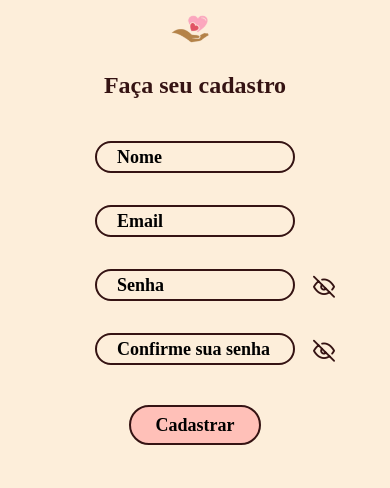
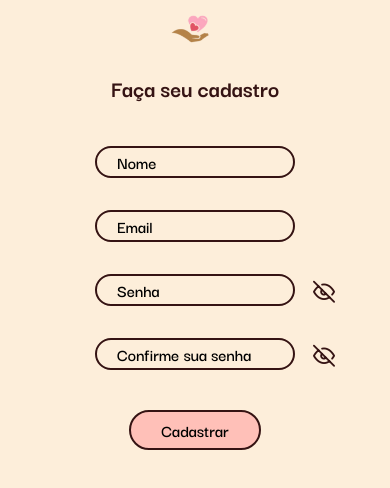
Before and after one commit to Tudo-De-Doacao/TudoDeDoacao, a React Native app: screen /Login in a window 390 px wide. Shown: the top 488 px of the page. Built offline with nearby package versions, Linux system fonts and the light colour scheme.

Commit message:
feat: add controled inputs & register function added to login page

```diff
--- a/App.js
+++ b/App.js
@@ -3,6 +3,7 @@
 import { NavigationContainer } from '@react-navigation/native';
 import { createBottomTabNavigator } from '@react-navigation/bottom-tabs';
 import { createNativeStackNavigator } from '@react-navigation/native-stack';
+import {useFonts } from 'expo-font'
 import { Text } from 'react-native';
 
 
@@ -82,10 +83,16 @@ function TabsNav() {
 
 
 export default function App() {
+  const [fontsLoaded] = useFonts({
+  'DGrotesque': require('./assets/GrotesqueFont.ttf'),
+});
+
+  if (!fontsLoaded) return null;
+
   return (
     <NavigationContainer>
      <Stack.Navigator screenOptions={{ headerShown: false }}>
-        <Stack.Screen name="Login" component={LoginScreen} />
+        <Stack.Screen  name="Login" component={LoginScreen} />
         <Stack.Screen name="Tabs" component={TabsNav} />
 
       </Stack.Navigator>
--- a/app.json
+++ b/app.json
@@ -1,7 +1,7 @@
 {
   "expo": {
     "name": "tudodedoacao",
-    "slug": "snack-37bfecda-bf0d-41dc-8fb4-a1d1c9bb3b59",
+    "slug": "snack-412c1f38-cdc3-4d0e-ad99-c14480d9a724",
     "version": "1.0.0",
     "orientation": "portrait",
     "icon": "./assets/icon.png",
--- a/components/NavButton.js
+++ b/components/FilterBtn.js
@@ -5,7 +5,7 @@ import styles from '../styles/index';
 import typog from '../styles/type';
 
 
-export default function NavButton({route, text}) {
+export default function FilterBtn({route, text}) {
 
   const navigation = useNavigation();
 
@@ -16,7 +16,7 @@ export default function NavButton({route, text}) {
     console.log("Navegando para:", route);
     navigation.navigate(route);
   }}
-   style = {styles.navBtn}
+   style = {styles.filterBtn}
    >
    <View style={styles.bodyBtnBottom}>
    <Text style={typog.txtNavBtn}>
--- a/components/Input.js
+++ b/components/Input.js
@@ -5,8 +5,9 @@ import { useState } from 'react';
 import styles from '../styles/index';
 import colors from '../styles/color';
 
-function Password ({secure, ph, autoComplete}) {
-   const [secureMode, setSecureMode] = useState(true)
+function Password ({secure, ph, autoComplete, value, onChangeText}) {
+
+     const [secureMode, setSecureMode] = useState(true)
 
   if (!secure)
   {
@@ -15,8 +16,10 @@ function Password ({secure, ph, autoComplete}) {
          <TextInput
         placeholder = {ph}
         autoComplete = {autoComplete}
+        onChangeText = {onChangeText}
+        value = {value}
+        maxLength = {32}
         autoCapitalize = "sentences"
-        maxLength = {32}
         style = {{...styles.inputComponent,
         fontFamily: 'DGrotesque',
         fontWeight: 600,
@@ -32,6 +35,8 @@ function Password ({secure, ph, autoComplete}) {
         placeholder = {ph}
         secureTextEntry = {secureMode ? true : false}
         autoComplete = {autoComplete}
+        onChangeText = {onChangeText}
+        value = {value}
         autoCapitalize = "sentences"
         maxLength = {32}
         style = {{...styles.inputComponent,
@@ -49,9 +54,9 @@ function Password ({secure, ph, autoComplete}) {
 
   )
 }
-export default function Input ({ph, autoComplete, secure}) {
+export default function Input ({ph, autoComplete, value, onChangeText, secure}) {
 
   return (
-      <Password ph = {ph} autoComplete = {autoComplete} secure = {secure} />
+      <Password ph = {ph} value = {value} autoComplete = {autoComplete} secure = {secure} onChangeText={onChangeText} />
   );
 }
--- /dev/null
+++ b/components/RegisterButton.js
@@ -0,0 +1,35 @@
+import { Pressable, Text, View } from 'react-native';
+import { useNavigation } from '@react-navigation/native';
+
+import styles from '../styles/index';
+import typog from '../styles/type';
+
+
+export default function RegisterButton({route, text, onPress}) {
+
+  const navigation = useNavigation();
+
+  return (
+    <>
+    <Pressable
+     onPress={async () => {
+        if (onPress) {
+          const success = await onPress();
+          if (success) {
+            navigation.navigate(route);
+          }
+        } else {
+          navigation.navigate(route);
+        }
+      }}
+   style = {styles.navBtn}
+   >
+   <View style={styles.bodyBtnBottom}>
+   <Text style={typog.txtNavBtn}>
+   {text}
+   </Text>
+   </View>
+   </Pressable>
+   </>
+  );
+}
--- /dev/null
+++ b/services/api.js
@@ -0,0 +1,8 @@
+import axios from 'axios';
+
+const api = axios.create({
+  baseURL: 'http://10.0.2.2:8000/api', // ou IP/ngrok/link hospedado
+  timeout: 5000,
+});
+
+export default api;
--- a/src/pages/home.js
+++ b/src/pages/home.js
@@ -1,6 +1,6 @@
 import { ScrollView, View, FlatList, ImageBackground } from 'react-native';
 
-import H1 from '../../components/H1';
+import FilterBtn from '../../components/FilterBtn';
 import Header from '../../components/Header';
 import Card from '../../components/CardDon';
 
@@ -19,7 +19,10 @@ function HomeScreen() {
       />
       <ScrollView contentContainerStyle={styles.scroll}>
         <View style={styles.bodyPrin}>
-          <H1>Login</H1>
+          <View style={homeButton}>
+            <FilterBtn />
+            <FilterBtn />
+          </View>
          <FlatList
           horizontal
           data={donationCards}
--- a/src/pages/login.js
+++ b/src/pages/login.js
@@ -1,14 +1,38 @@
-import {ScrollView, View, Image, Text } from 'react-native';
-
+import {ScrollView, View, Image, Alert,Text } from 'react-native';
+import { useState } from 'react';
 
 import styles from '../../styles/index';
 import typog from '../../styles/type';
 import colors from '../../styles/color'
+import api from '../../services/api'
+import Input from '../../components/Input'
+import RegisterButton from '../../components/RegisterButton';
 
-import Input from '../../components/Input'
-import NavButton from '../../components/NavButton';
+
 
 function LoginScreen() {
+
+ const [name, setName] = useState('');
+  const [email, setEmail] = useState('');
+   const [password, setPassword] = useState('');
+     const [confirmPassword, setConfirmPassword] = useState('');
+
+   const handleRegister = async () => {
+    try {
+      const response = await api.post('/users', {
+        name,
+        email,
+        password,
+        password_confirmation: password,
+      });
+
+      Alert.alert('Sucesso', 'Usuário cadastrado com sucesso!');
+    } catch (error) {
+      console.log(error.response?.data);
+      Alert.alert('Erro', 'Não foi possível cadastrar.');
+    }
+  };
+
 
 return (
 
@@ -24,25 +48,35 @@ Faça seu cadastro
 <Input
 ph = "Nome"
 autoComplete = "name"
+onChangeText = {setName}
+value = {name}
 />
 <Input
 ph = "Email"
 autoComplete = "email"
+onChangeText = {setEmail}
+value = {email}
 />
 <Input
 ph = "Senha"
 autoComplete = "new-password"
 secure = 'true'
+onChangeText = {setPassword}
+value = {password}
 />
 <Input
 ph = "Confirme sua senha"
 autoComplete = "new-password"
-secure = 'true'/>
+secure = 'true'
+onChangeText = {setConfirmPassword}
+value = {confirmPassword}/>
 </View>
 
-<NavButton
+<RegisterButton
 route = "Tabs"
-text = 'Cadastrar'/>
+text = 'Cadastrar'
+onPress={handleRegister}
+/>
 </View>
 </ScrollView>
 
--- a/styles/index.ts
+++ b/styles/index.ts
@@ -1,38 +1,32 @@
-import {StyleSheet, Dimensions} from 'react-native';
+import { StyleSheet, Dimensions } from 'react-native';
 
-import colors from "./color";
+import colors from './color';
 
 const { width, height } = Dimensions.get('window');
 const CARD_WIDTH = width * 0.61;
-const styles = StyleSheet.create ({
- tabBar:
-  {
+const styles = StyleSheet.create({
+  tabBar: {
     height: 70,
     backgroundColor: colors.background,
     elevation: 10,
     paddingTop: 10,
     position: 'absolute',
   },
- iconTab :
-  {
+  iconTab: {
     padding: 6,
   },
- headerSecure:
- {
+  headerSecure: {
     marginVertical: 10,
     justifyContent: 'center',
     alignItems: 'center',
     flexDirection: 'row',
-
   },
-  loginInput:
- {
-   flex : 1,
+  loginInput: {
+    flex: 1,
     justifyContent: 'center',
     alignItems: 'center',
   },
- headerBar:
- {
+  headerBar: {
     height: 70,
     elevation: 10,
     paddingHorizontal: 14,
@@ -44,8 +38,7 @@ const styles = StyleSheet.create ({
     flexDirection: 'row',
     alignItems: 'flex-end',
   },
- bottomBar:
- {
+  bottomBar: {
     height: 70,
     width: width,
     elevation: 10,
@@ -58,16 +51,14 @@ const styles = StyleSheet.create ({
     flexDirection: 'row',
     alignSelf: 'flex-end',
   },
- inputIcon:
- {
+  inputIcon: {
     right: -40,
     height: 20,
     position: 'absolute',
     flexDirection: 'row',
     alignSelf: 'center',
   },
- iconCont :
-  {
+  iconCont: {
     flex: 1,
     paddingHorizontal: 14,
     marginHorizontal: 8,
@@ -75,8 +66,7 @@ const styles = StyleSheet.create ({
     maxWidth: 32,
     alignSelf: 'center',
   },
-  logo:
-  {
+  logo: {
     flex: 1,
     marginRight: 8,
     marginTop: 6,
@@ -88,8 +78,7 @@ const styles = StyleSheet.create ({
     width: 40,
     alignSelf: 'center',
   },
-  inputComponent:
-  {
+  inputComponent: {
     flex: 1,
     paddingLeft: 20,
     paddingRight: 16,
@@ -104,25 +93,21 @@ const styles = StyleSheet.create ({
     textAlign: 'left',
     textTrasnform: 'capitalize',
   },
-  iconHeader:
-  {
+  iconHeader: {
     maxHeight: 35,
     maxWidth: 35,
-    alignSelf: 'center'
+    alignSelf: 'center',
   },
-  iconBtnBottom:
-  {
+  iconBtnBottom: {
     minHeight: 32,
     minWidth: 32,
     resizeMode: 'cover',
-    alignSelf: 'center'
+    alignSelf: 'center',
   },
-  iconMapHeader :
-  {
+  iconMapHeader: {
     paddingRight: 2,
   },
-  card:
-  {
+  card: {
     width: CARD_WIDTH,
     maxWidth: 200,
     height: 280,
@@ -134,76 +119,78 @@ const styles = StyleSheet.create ({
     alignSelf: 'flex-start',
     overflow: 'hidden',
   },
-  bodyCard:
-  {
-
+  bodyCard: {
     flexDirection: 'row',
     gap: 20,
     paddingRight: 16,
   },
-  infoBox:
-  {
-    margin:8,
-    gap:2,
+  infoBox: {
+    margin: 8,
+    gap: 2,
     paddingLeft: 10,
-
   },
-  locationCard:
-  {
+  locationCard: {
     gap: 2,
     marginBottom: 2,
     paddingTop: 8,
     flexDirection: 'row',
-
-
   },
-  imageBox:
-  {
+  imageBox: {
     height: 100,
     backgroundColor: '#A97E76',
     justifyContent: 'center',
     alignItems: 'center',
   },
-  image:
-  {
+  image: {
     position: 'absolute',
     height: '100%',
     width: '100%',
     opacity: 0.1,
   },
- scroll:
- {
+  scroll: {
     paddingBottom: 25,
-
   },
-  sideBar:
-  {
+  sideBar: {
     flex: 1,
     paddingHorizontal: 16,
   },
-  bodyPrin:
-  {
+  bodyPrin: {
     justifyContent: 'center',
     alignItems: 'center',
-    flexDirection : 'column',
+    flexDirection: 'column',
     padding: 4,
     gap: 8,
   },
-  bgimagem:
-  {
+  bgimagem: {
     width: width,
     height: height,
-     flex: 1
+    flex: 1,
   },
-  bodyBtnBottom:
-  {
+  bodyBtnBottom: {
     flexDirection: 'row',
     justifyContent: 'center',
     alignItems: 'center',
     flex: 1,
   },
-  navBtn:
+  homeButton:
   {
+
+  },
+  filterBtn: {
+    flex: 1,
+    maxHeight: 20,
+    maxWidth: 90,
+    marginVertical: 16,
+    paddingVertical: 16,
+    width: width,
+    backgroundColor: colors.primary,
+    borderWidth: 2,
+    borderRadius: 50,
+    borderColor: colors.marker,
+    alignItems: 'center',
+    justifyContent: 'center',
+  },
+  navBtn: {
     flex: 1,
     maxHeight: 40,
     maxWidth: 132,
@@ -215,7 +202,7 @@ const styles = StyleSheet.create ({
     borderRadius: 50,
     borderColor: colors.marker,
     alignItems: 'center',
-    justifyContent: 'center'
+    justifyContent: 'center',
   },
   bottomBtn: {
     flex: 1,
@@ -229,10 +216,9 @@ const styles = StyleSheet.create ({
     borderRadius: 50,
     borderColor: colors.marker,
     alignItems: 'center',
-    justifyContent: 'center'
+    justifyContent: 'center',
   },
-  mainBtn:
-  {
+  mainBtn: {
     height: 50,
     width: 150,
     backgroundColor: '#000',
@@ -241,7 +227,7 @@ const styles = StyleSheet.create ({
     borderWidth: 2,
     borderColor: colors.border,
     alignItems: 'center',
-    justifyContent: 'center'
+    justifyContent: 'center',
   },
   containerDrw: {
     flex: 1,
@@ -250,7 +236,7 @@ const styles = StyleSheet.create ({
   drw: {
     position: 'absolute',
     top: 0,
-    left: 0, // drawer vindo da esquerda
+    left: 0,
     width: width,
     height: '100%',
     backgroundColor: colors.background,
@@ -302,8 +288,6 @@ const styles = StyleSheet.create ({
     width: '80%',
     alignSelf: 'flex-end',
   },
-}
-);
-
+});
 
 export default styles;
--- a/styles/type.ts
+++ b/styles/type.ts
@@ -1,4 +1,7 @@
 import colors from "./color";
+import { useFonts } from 'expo-font';
+
+
 
 const typog = {
    h1: {
```
Lines whose indentation alone changed are shown as unchanged.
